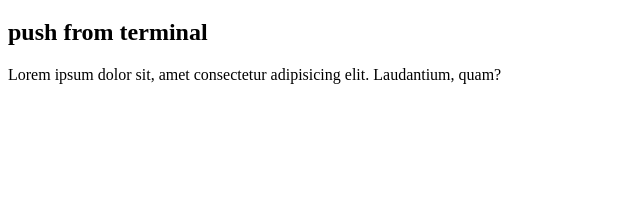
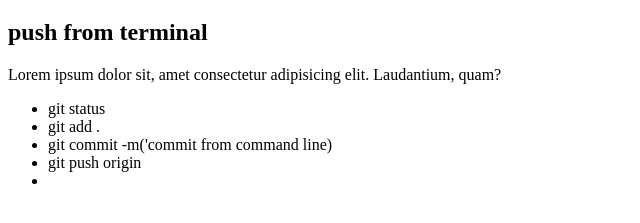
Before and after one commit to pini01ru/Griff-repo, a plain HTML site: page index.html in a window 1280 px wide. Shown: the part 61-284 px from the top of the page, without its empty margins (0-640 px from the left). Drawn offline with Linux system fonts and the light colour scheme.

```diff
--- a/index.html
+++ b/index.html
@@ -11,6 +11,13 @@
     <h1>lorem</h1>
     <h2>push from terminal</h2>
     <p>Lorem ipsum dolor sit, amet consectetur adipisicing elit. Laudantium, quam?</p>
+    <ul>
+        <li>git status</li>
+        <li>git add .</li>
+        <li>git commit -m('commit from command line)</li>
+        <li>git push origin</li>
+        <li></li>
+    </ul>
 </body>
 
 </html>
```
Also changed, not shown: 1 other file.
